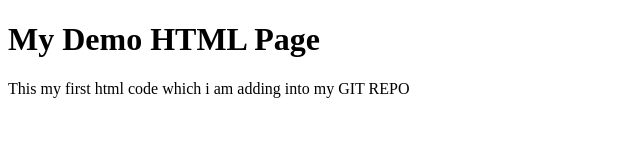
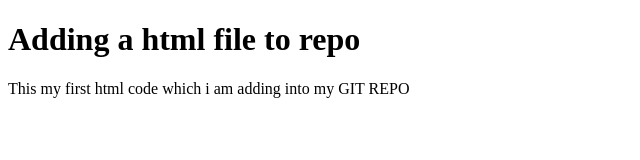
Before and after one commit to Manideep30746/FEDF_SEC7_DEMO, a plain HTML site: page new_html.html in a window 1280 px wide. Shown: the whole page, without its empty margins (0-640 px from the left). Drawn offline with Linux system fonts and the light colour scheme.

Commit message:
This my first html page in the Git REPO

```diff
--- a/new_html.html
+++ b/new_html.html
@@ -1,9 +1,10 @@
 <!DOCTYPE html>
 <html>
     <head>
-        <h1>My Demo HTML Page</h1>
+        <title>My Demo HTML Page</title>
     </head>
     <body>
+        <h1>Adding a html file to repo</h1>
         <p>This my first html code which i am adding into my GIT REPO</p>
     </body>
 </html>
```
